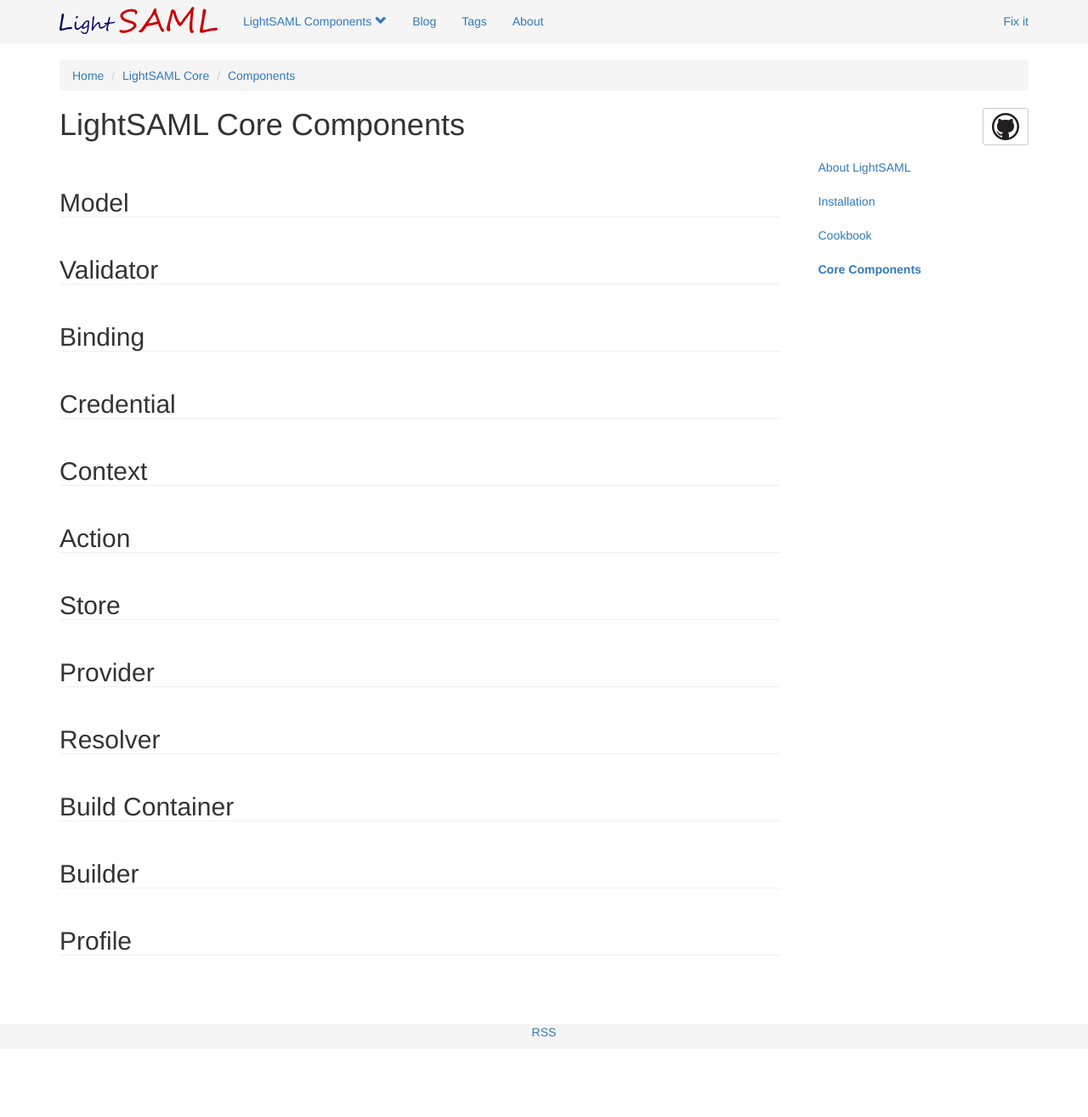
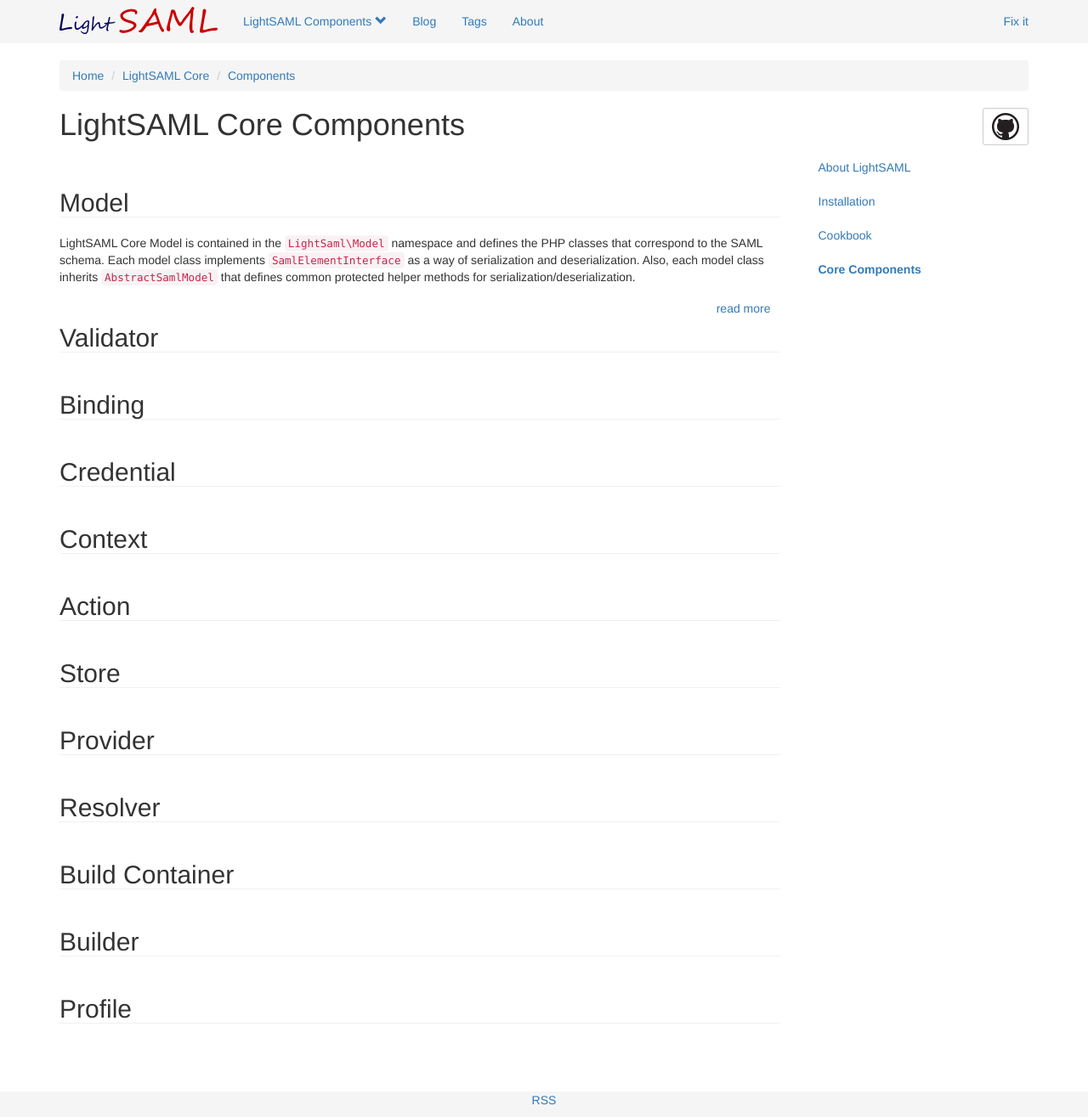
Before and after one commit to lightSAML/lightSAML.github.io, a Jekyll site: the page built from LightSAML-Core/Components/index.md, in a window 1280 px wide. Shown: the whole page at 85% size. Built offline with Jekyll 4.4.1, drawn with Linux system fonts in a browser that asks for light colours; nearby versions of some CDN libraries; before the commit the page ends 1235 px from its top, so only the background shows below that.

Commit message:
LightSAML-Core/Components/Model

```diff
--- a/LightSAML-Core/Components/index.md
+++ b/LightSAML-Core/Components/index.md
@@ -6,6 +6,12 @@
 ---
 
 ## Model
+
+LightSAML Core Model is contained in the ``LightSaml\Model`` namespace and defines the PHP classes that correspond to the SAML schema.
+Each model class implements ``SamlElementInterface`` as a way of serialization and deserialization. Also, each model class
+inherits ``AbstractSamlModel`` that defines common protected helper methods for serialization/deserialization.
+
+[read more](Model/){:class="more"}
 
 ## Validator
 
--- a/css/main.css
+++ b/css/main.css
@@ -33,3 +33,9 @@
     border-right: solid 1px #cccccc;
     padding-right: 4px;
 }
+
+a.more {
+    float: right;
+    margin-right: 11px;
+    margin-top: 7px;
+}
```
Also changed, not shown: LightSAML-Core/Components/Model/index.md (added, +42 -0 lines).
